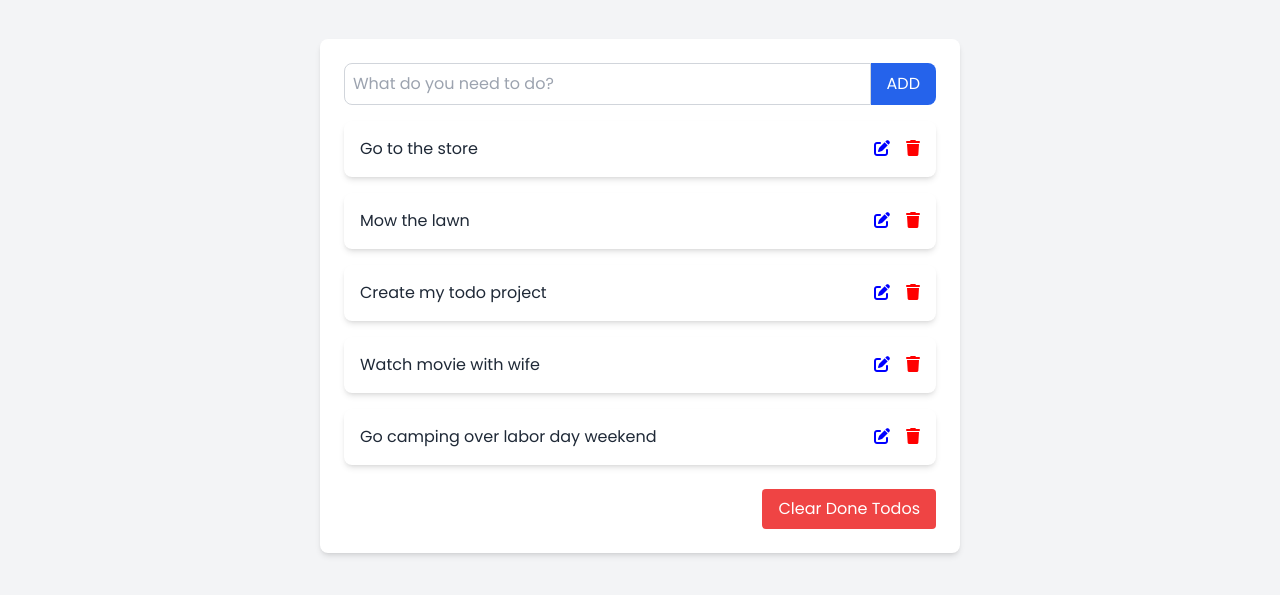
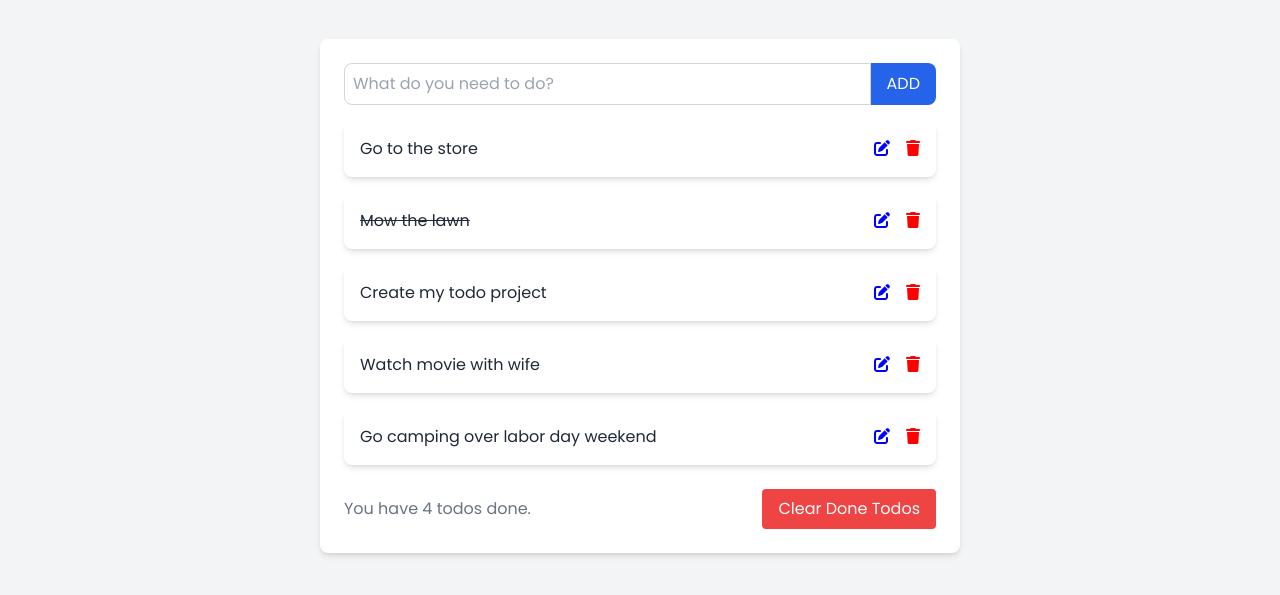
Before and after one commit to JaceTheAce12/basic-todo-app, a website: page src/index.html in a window 1280 px wide. Shown: the part 77-672 px from the top of the page. Drawn offline with Linux system fonts and the light colour scheme.

Commit message:
when user clicks on todo it updates todo count and adds line through text

```diff
--- a/js/script.js
+++ b/js/script.js
@@ -66,6 +66,17 @@ const renderTodos = () => {
         listItem.textContent = todo.todoText;
         listItem.classList.add('todo-item', 'p-4', 'bg-white', 'rounded-lg', 'shadow-md', 'flex', 'justify-between', 'items-center', 'mb-2', 'text-gray-800', 'hover:bg-gray-100', 'hover:cursor-pointer');
 
+        if (todo.todoComplete) {
+            listItem.style.textDecoration = 'line-through';
+        } else {
+            listItem.style.textDecoration = 'none';
+        }
+
+        listItem.addEventListener('click', () => {
+            todo.todoComplete = !todo.todoComplete;
+            renderTodos();
+        });
+
         const deleteBtn = document.createElement('span');
         deleteBtn.innerHTML = '<i class="fa-solid fa-trash" style="color: red; cursor: pointer;"></i>';
         deleteBtn.style.marginLeft = '8px';
@@ -83,6 +94,8 @@ const renderTodos = () => {
         rightContent.appendChild(deleteBtn);
         listItem.appendChild(rightContent);
         todoList.appendChild(listItem);
+
+        todoCounter();
     })
 }
 
@@ -141,6 +154,12 @@ const editTodo = (index) => {
     cancelBtn.addEventListener('click', () => renderTodos());
 }
 
+const todoCounter = () => {
+    const completedTodos = document.querySelector('.completed-todos');
+    const completedTodo = todos.filter(todo => !todo.todoComplete).length;
+    completedTodos.textContent = `You have ${completedTodo} ${completedTodo === 1 ? 'todo' : 'todos'} done.`
+}
+
 addBtn.addEventListener('click', addTodo);
 todoInput.addEventListener('keypress', (e) => {
     if (e.key === 'Enter') {
--- a/src/index.html
+++ b/src/index.html
@@ -25,7 +25,7 @@
             <ul class="todo-list space-y-4"></ul>
 
             <footer class="footer mt-6 flex justify-between items-center">
-                <span class="text-gray-500"></span>
+                <span class="completed-todos text-gray-500"></span>
                 <button class="clear-todos bg-red-500 text-white px-4 py-2 rounded hover:bg-red-600">Clear Done Todos</button>
             </footer>
         </div>
```
